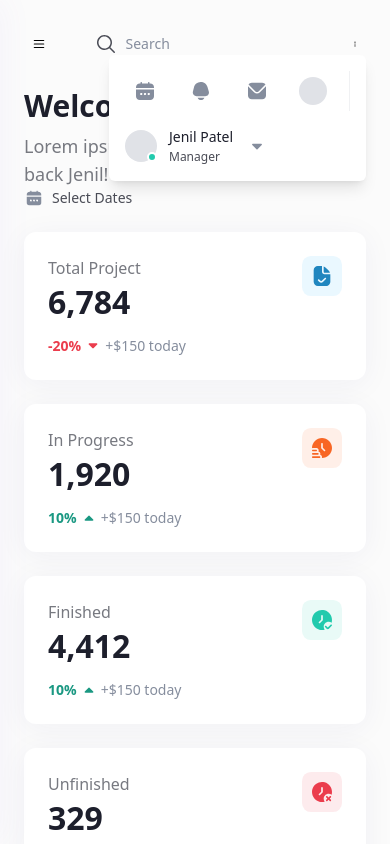
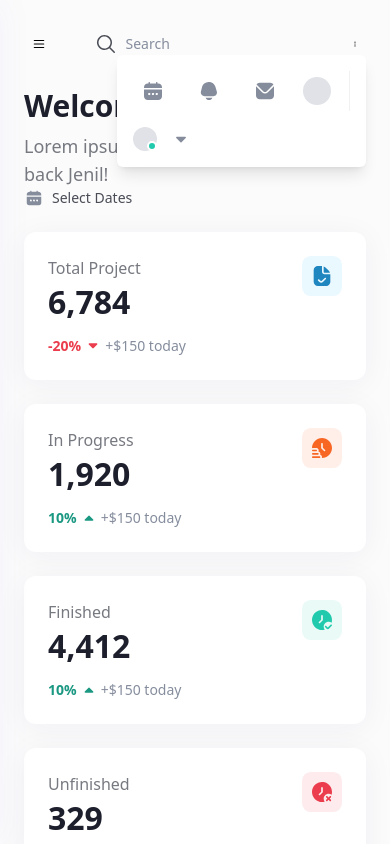
Before and after one commit to SisodiyaAakash/mytech, a Next.js app: page / in a window 390 px wide. Both pictures are taken after a click on the button 354 px from the left and 44 px from the top of the page. Shown: the top 844 px of the page. Built offline with nearby package versions, Linux system fonts and the light colour scheme.

Commit message:
Few touches to the classes for responsiveness

```diff
--- a/app/comp/header.js
+++ b/app/comp/header.js
@@ -88,17 +88,17 @@ export default function Header({ onToggleSidebar }) {
                 height={24}
               />
             </li>
-            <li className="w-10 h-10 relative flex items-center justify-center">
+            <li className="w-8 h-8 lg:w-10 lg:h-10 relative flex items-center justify-center">
               <span className="w-7 h-7 bg-[#E0E2E7] rounded-full"></span>
             </li>
           </ul>
 
           {/* Profile Action */}
           <div className="flex items-center gap-3 mt-4 md:mt-0">
-            <div className="w-8 h-8 bg-[#E0E2E7] rounded-full relative">
+            <div className="block min-w-6 w-6 h-6 lg:min-w-8 lg:w-8 lg:h-8 bg-[#E0E2E7] rounded-full relative">
               <span className="w-[10px] h-[10px] rounded-full bg-[#22CAAD] block absolute right-0 bottom-0 border-2 border-white"></span>
             </div>
-            <div className="flex flex-col gap-0.5 justify-center">
+            <div className="hidden lg:flex flex-col gap-0.5 justify-center">
               <h6 className="font-medium">Jenil Patel</h6>
               <p className="text-xs font-medium text-[#4A4C56]">Manager</p>
             </div>
--- a/app/comp/sidebar.js
+++ b/app/comp/sidebar.js
@@ -59,7 +59,7 @@ export default function Sidebar({ isVisible }) {
 
   return (
     <aside
-      className={`fixed md:w-64 h-screen overflow-y-auto shadow-shadow1 z-10 bg-white transition-transform transform ${
+      className={`fixed md:w-52 lg:w-64 h-screen overflow-y-auto shadow-shadow1 z-10 bg-white transition-transform transform ${
         isVisible ? "translate-x-0" : "-translate-x-full"
       } md:translate-x-0`}
     >
--- a/app/layout.js
+++ b/app/layout.js
@@ -16,7 +16,7 @@ export default function RootLayout({ children }) {
         <div className="flex items-start">
           <Sidebar isVisible={isSidebarVisible} />
 
-          <div className="w-full md:pl-64">
+          <div className="w-full md:pl-52 lg:pl-64">
             <Header onToggleSidebar={toggleSidebar} />
             {children}
           </div>
```
